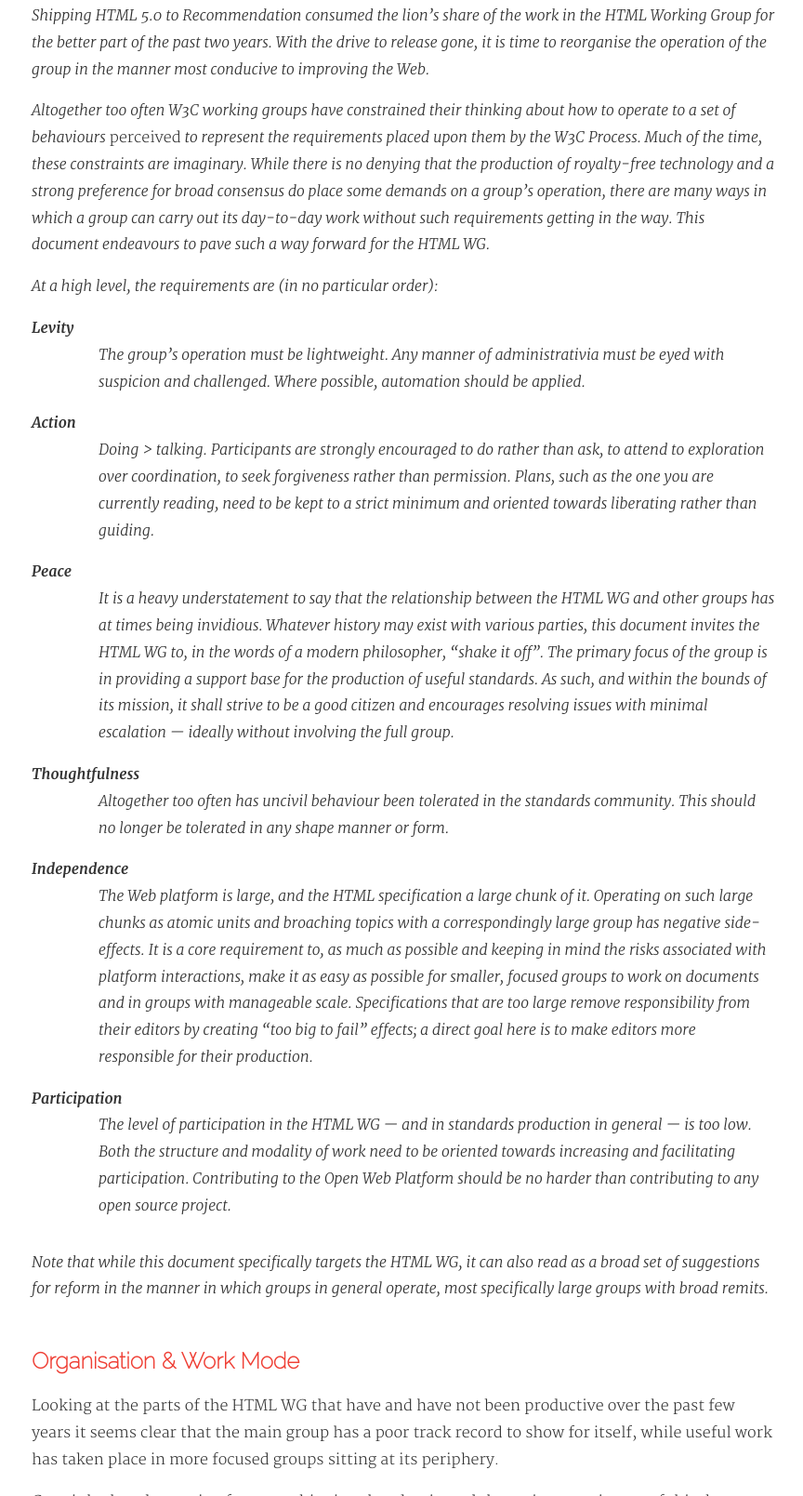
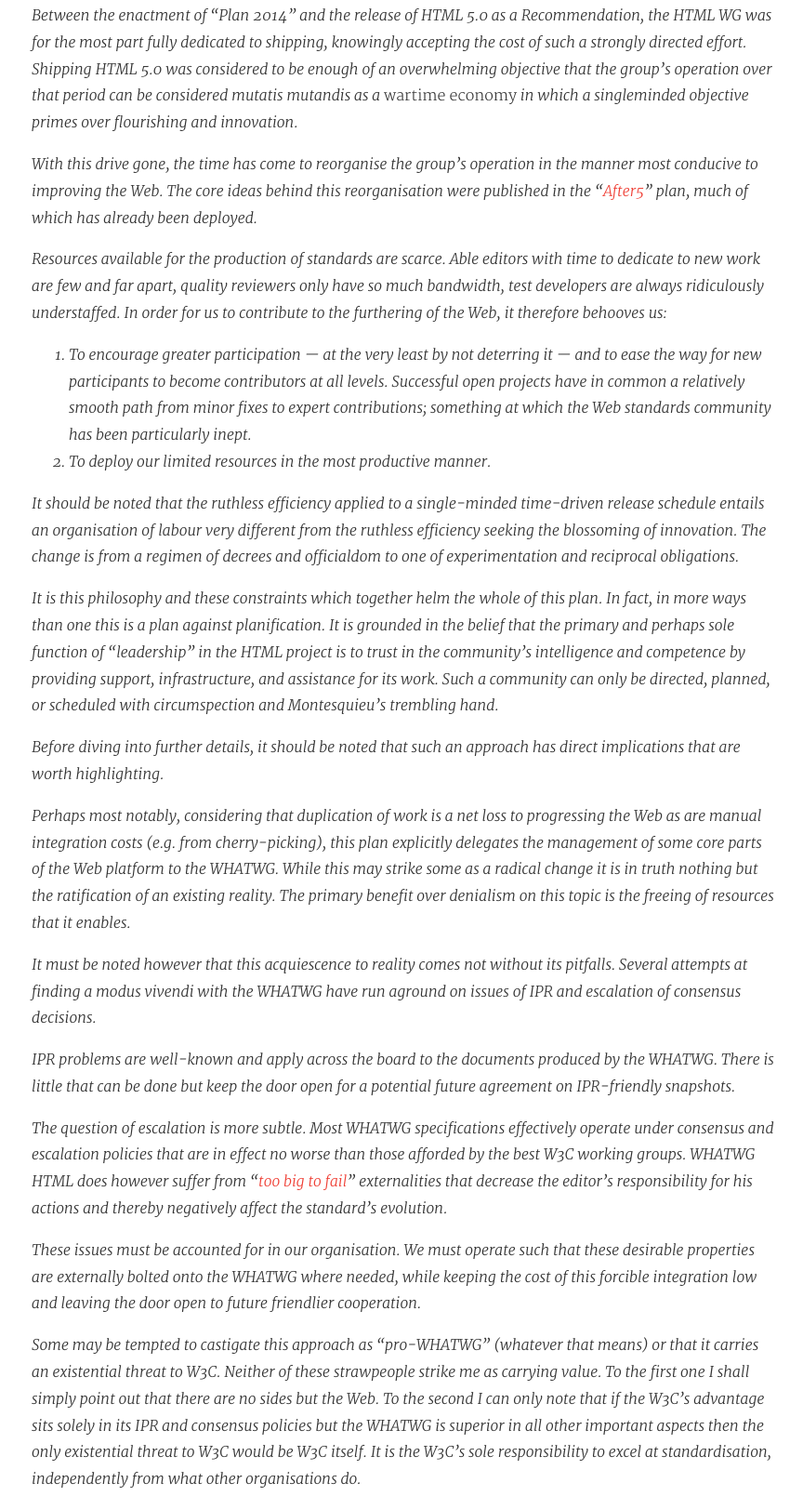
Before and after one commit to darobin/after5, a plain HTML site: page html-plan.html in a window 1280 px wide. Shown: the part 159-1768 px from the top of the page at 93% size, without its empty margins (206-1070 px from the left). Drawn offline with Linux system fonts and the light colour scheme.

Commit message:
introduction rewrite

```diff
--- a/html-plan.html
+++ b/html-plan.html
@@ -16,70 +16,106 @@
     <div class="content">
       <div class="blurb">
         <p>
-          Shipping HTML 5.0 to Recommendation consumed the lion’s share of the work in the
-          HTML Working Group for the better part of the past two years. With the drive to release
-          gone, it is time to reorganise the operation of the group in the manner most conducive
-          to improving the Web.
+          Between the enactment of “Plan 2014” and the release of HTML 5.0 as a Recommendation, the
+          HTML WG was for the most part fully dedicated to shipping, knowingly accepting the cost
+          of such a strongly directed effort. Shipping HTML 5.0 was considered to be enough of an
+          overwhelming objective that the group’s operation over that period can be considered
+          <i>mutatis mutandis</i> as a <em>wartime economy</em> in which a singleminded objective
+          primes over flourishing and innovation.
         </p>
         <p>
+          With this drive gone, the time has come to reorganise the group’s operation in the manner
+          most conducive to improving the Web. The core ideas behind this reorganisation were
+          published in the “<a href="http://darobin.github.io/after5/">After5</a>” plan, much of
+          which has already been deployed.
+        </p>
+        <p>
+          Resources available for the production of standards are scarce. Able editors with time to
+          dedicate to new work are few and far apart, quality reviewers only have so much
+          bandwidth, test developers are always ridiculously understaffed. In order for us to
+          contribute to the furthering of the Web, it therefore behooves us:
+        </p>
+        <ol>
+          <li>
+            To encourage greater participation — at the very least by not deterring it — and to
+            ease the way for new participants to become contributors at all levels. Successful open
+            projects have in common a relatively smooth path from minor fixes to expert
+            contributions; something at which the Web standards community has been particularly
+            inept.
+          </li>
+          <li>
+            To deploy our limited resources in the most productive manner.
+          </li>
+        </ol>
+        <p>
+          It should be noted that the ruthless efficiency applied to a single-minded time-driven
+          release schedule entails an organisation of labour very different from the ruthless
+          efficiency seeking the blossoming of innovation. The change is from a regimen of decrees
+          and officialdom to one of experimentation and reciprocal obligations.
+        </p>
+        <p>
+          It is this philosophy and these constraints which together helm the whole of this plan. In
+          fact, in more ways than one this is a plan against planification. It is grounded in the
+          belief that the primary and perhaps sole function of “leadership” in the HTML project is
+          to trust in the community’s intelligence and competence by providing support,
+          infrastructure, and assistance for its work. Such a community can only be directed,
+          planned, or scheduled with circumspection and Montesquieu’s trembling hand.
+        </p>
+        <p>
+          Before diving into further details, it should be noted that such an approach has direct
+          implications that are worth highlighting.
+        </p>
+        <p>
+          Perhaps most notably, considering that duplication of work is a net loss to progressing
+          the Web as are manual integration costs (e.g. from cherry-picking), this plan explicitly
+          delegates the management of some core parts of the Web platform to the WHATWG. While this
+          may strike some as a radical change it is in truth nothing but the ratification of an
+          existing reality. The primary benefit over denialism on this topic is the freeing of
+          resources that it enables.
+        </p>
+        <p>
+          It must be noted however that this acquiescence to reality comes not without its pitfalls.
+          Several attempts at finding a modus vivendi with the WHATWG have run aground on issues
+          of IPR and escalation of consensus decisions.
+        </p>
+        <p>
+          IPR problems are well-known and apply across the board to the documents produced by the
+          WHATWG. There is little that can be done but keep the door open for a potential future
+          agreement on IPR-friendly snapshots.
+        </p>
+        <p>
+          The question of escalation is more subtle. Most WHATWG specifications effectively operate
+          under consensus and escalation policies that are in effect no worse than those afforded by
+          the best W3C working groups. WHATWG HTML does however suffer from
+          “<a href="http://berjon.com/is-html-too-big-to-fail/">too big to fail</a>” externalities
+          that decrease the editor’s responsibility for his actions and thereby negatively affect
+          the standard’s evolution.
+        </p>
+        <p>
+          These issues must be accounted for in our organisation. We must operate such that these
+          desirable properties are externally bolted onto the WHATWG where needed, while keeping the
+          cost of this forcible integration low and leaving the door open to future friendlier
+          cooperation.
+        </p>
+        <p>
+          Some may be tempted to castigate this approach as “pro-WHATWG” (whatever that means) or
+          that it carries an existential threat to W3C. Neither of these strawpeople strike me as
+          carrying value. To the first one I shall simply point out that there are no sides but the
+          Web. To the second I can only note that if the W3C’s advantage sits solely in its IPR and
+          consensus policies but the WHATWG is superior in all other important aspects then the only
+          existential threat to W3C would be W3C itself. It is the W3C’s sole responsibility to
+          excel at standardisation, independently from what other organisations do.
+        </p>
+        <p>
+          To excel is not out of reach, or perhaps even so far as it may sometimes appear.
           Altogether too often W3C working groups have constrained their thinking about how to
           operate to a set of behaviours <em>perceived</em> to represent the requirements placed
           upon them by the W3C Process. Much of the time, these constraints are imaginary. While
           there is no denying that the production of royalty-free technology and a strong preference
           for broad consensus do place some demands on a group’s operation, there are many ways in
           which a group can carry out its day-to-day work without such requirements getting in the
-          way. This document endeavours to pave such a way forward for the HTML WG.
+          way.
         </p>
-        <p>
-          At a high level, the requirements are (in no particular order):
-        </p>
-        <dl>
-          <dt>Levity</dt>
-          <dd>
-            The group’s operation must be lightweight. Any manner of administrativia must be eyed
-            with suspicion and challenged. Where possible, automation should be applied.
-          </dd>
-          <dt>Action</dt>
-          <dd>
-            Doing > talking. Participants are strongly encouraged to do rather than ask, to attend to
-            exploration over coordination, to seek forgiveness rather than permission. Plans, such
-            as the one you are currently reading, need to be kept to a strict minimum and oriented
-            towards liberating rather than guiding.
-          </dd>
-          <dt>Peace</dt>
-          <dd>
-            It is a heavy understatement to say that the relationship between the HTML WG and other
-            groups has at times being invidious. Whatever history may exist with various parties,
-            this document invites the HTML WG to, in the words of a modern philosopher, “shake it
-            off”. The primary focus of the group is in providing a support base for the production
-            of useful standards. As such, and within the bounds of its mission, it shall strive to
-            be a good citizen and encourages resolving issues with minimal escalation — ideally
-            without involving the full group.
-          </dd>
-          <dt>Thoughtfulness</dt>
-          <dd>
-            Altogether too often has uncivil behaviour been tolerated in the standards community.
-            This should no longer be tolerated in any shape manner or form.
-          </dd>
-          <dt>Independence</dt>
-          <dd>
-            The Web platform is large, and the HTML specification a large chunk of it. Operating on
-            such large chunks as atomic units and broaching topics with a correspondingly large
-            group has negative side-effects. It is a core requirement to, as much as possible and
-            keeping in mind the risks associated with platform interactions, make it as easy as
-            possible for smaller, focused groups to work on documents and in groups with manageable
-            scale. Specifications that are too large remove responsibility from their editors by
-            creating “too big to fail” effects; a direct goal here is to make editors more
-            responsible for their production.
-          </dd>
-          <dt>Participation</dt>
-          <dd>
-            The level of participation in the HTML WG — and in standards production in general — is
-            too low. Both the structure and modality of work need to be oriented towards increasing
-            and facilitating participation. Contributing to the Open Web Platform should be no
-            harder than contributing to any open source project.
-          </dd>
-        </dl>
         <p>
           Note that while this document specifically targets the HTML WG, it can also read as a
           broad set of suggestions for reform in the manner in which groups in general operate, most
@@ -313,7 +349,7 @@
           In general, for “everyday” kind of bugs, the suggestion is to handle them directly in the
           WHATWG. This may not be a consensual proposal, but experience with handling the
           duplication has proven unpleasant (and wasteful). Alternatives suggestions are welcome;
-          but the goal is just to be simple and efficient (that there's enough work for everyone and
+          but the goal is just to be simple and efficient (that there’s enough work for everyone and
           then some).
         </p>
         <p>
@@ -322,7 +358,7 @@
         </p>
         <p>
           The question of escalation remains open. What happens if you filed a bug against WHATWG
-          HTML and you don't like the outcome? In the past the HTML WG has been used as a an avenue
+          HTML and you don’t like the outcome? In the past the HTML WG has been used as a an avenue
           to help address things gone wrong in the WHATWG (and could generalise that to other CGs),
           on the other such situations can become hostile quickly.
         </p>
@@ -434,7 +470,7 @@
           </dd>
           <dt>New CR for the DOM</dt>
           <dd>
-            As explained above, our requirements to focus on interoperability are blocking the DOM's
+            As explained above, our requirements to focus on interoperability are blocking the DOM’s
             furthering along Recommendation-track until at least
             <a href="https://www.w3.org/Bugs/Public/show_bug.cgi?id=22960">bug 22960</a> and
             <a href="https://www.w3.org/Bugs/Public/show_bug.cgi?id=19431">bug 19431</a> are
```
Also changed, not shown: 1 other file.
